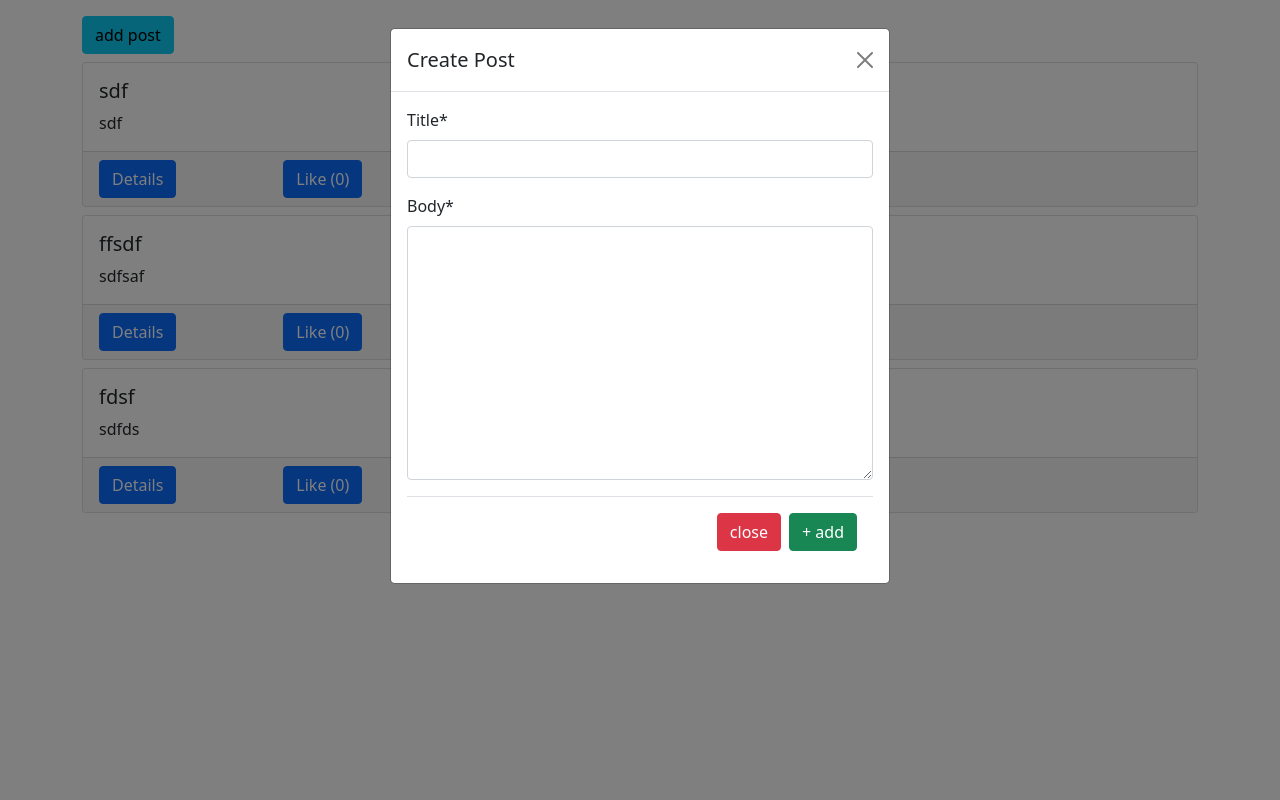
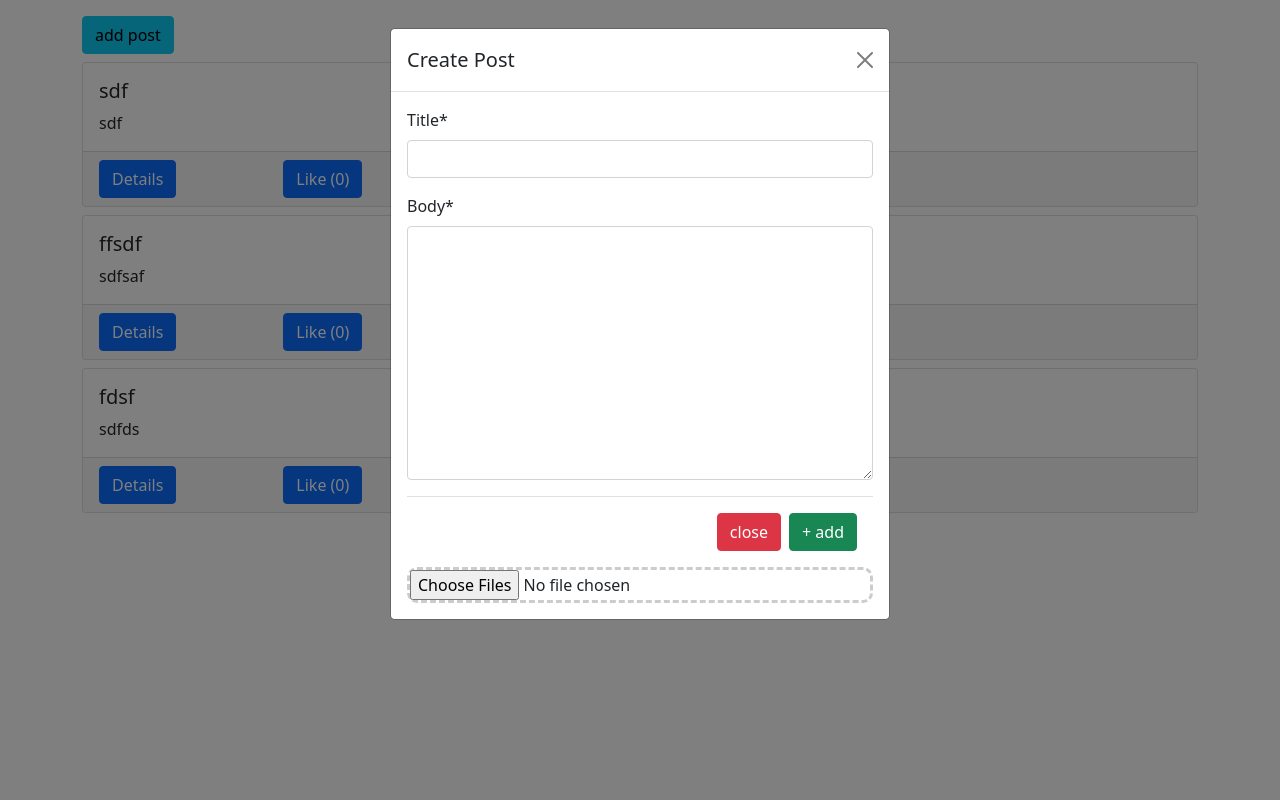
Before and after one commit to JB-103/src, a Django app: page / in a window 1280 px wide, after a click on "add post". Run offline with Django 5.2, Linux system fonts and the light colour scheme; data comes from the database, SQL or seed files in the repository; some libraries are stand-ins or nearby versions.

Commit message:
Added dropzone element to adding posts modal; alternative dropzone integration

```diff
--- a/posts/templates/posts/main.html
+++ b/posts/templates/posts/main.html
@@ -34,6 +34,12 @@ posts
                                 <input name="file" type="file" multiple />
                             </div>
                         </form>
+                        <form action="/upload" class="dropzone dz">
+                            {% csrf_token %}
+                            <div class="fallback">
+                                <input name="file" type="file" multiple />
+                            </div>
+                        </form>
                     </div>
                 </div>
             </div>
```
